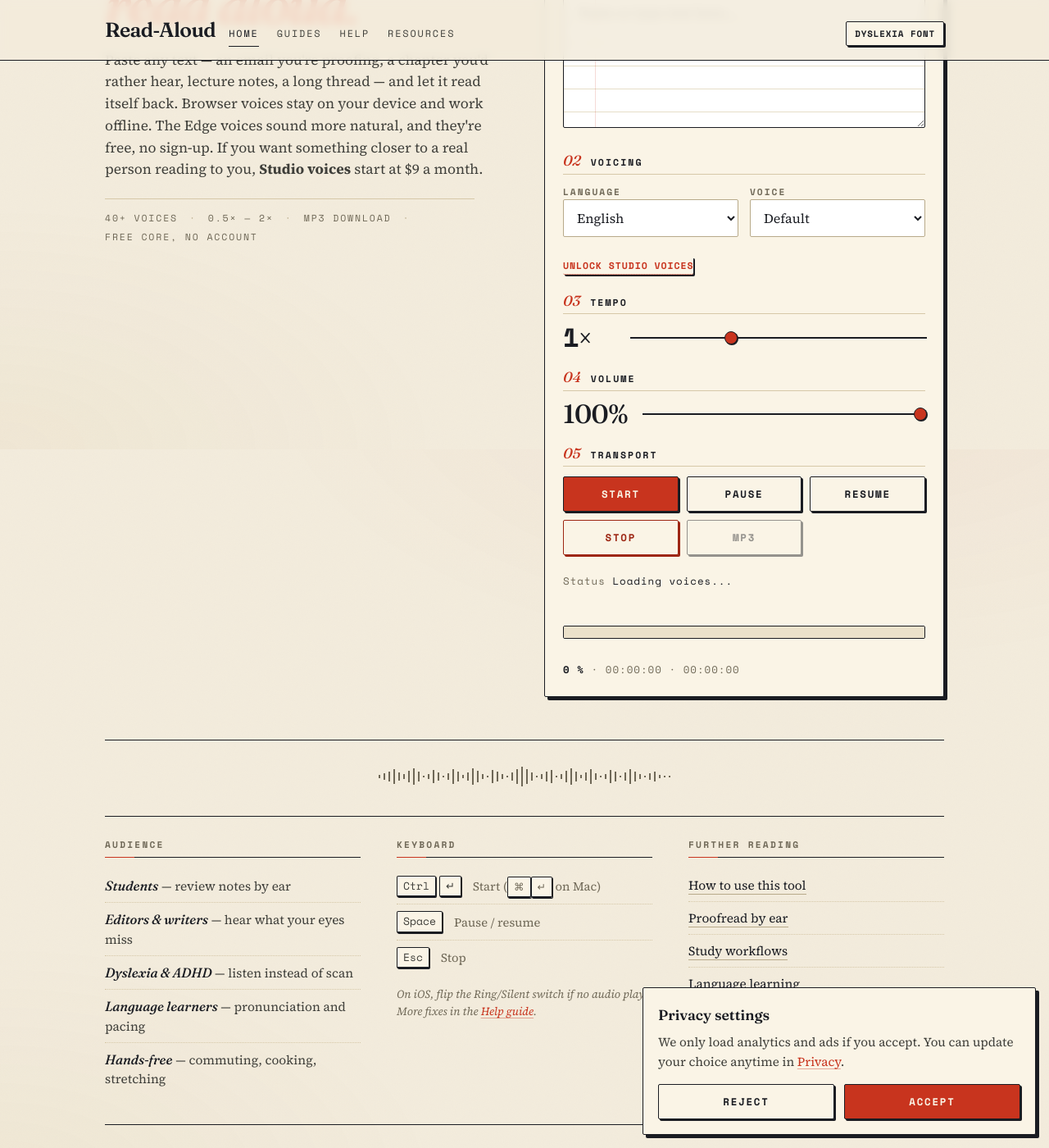
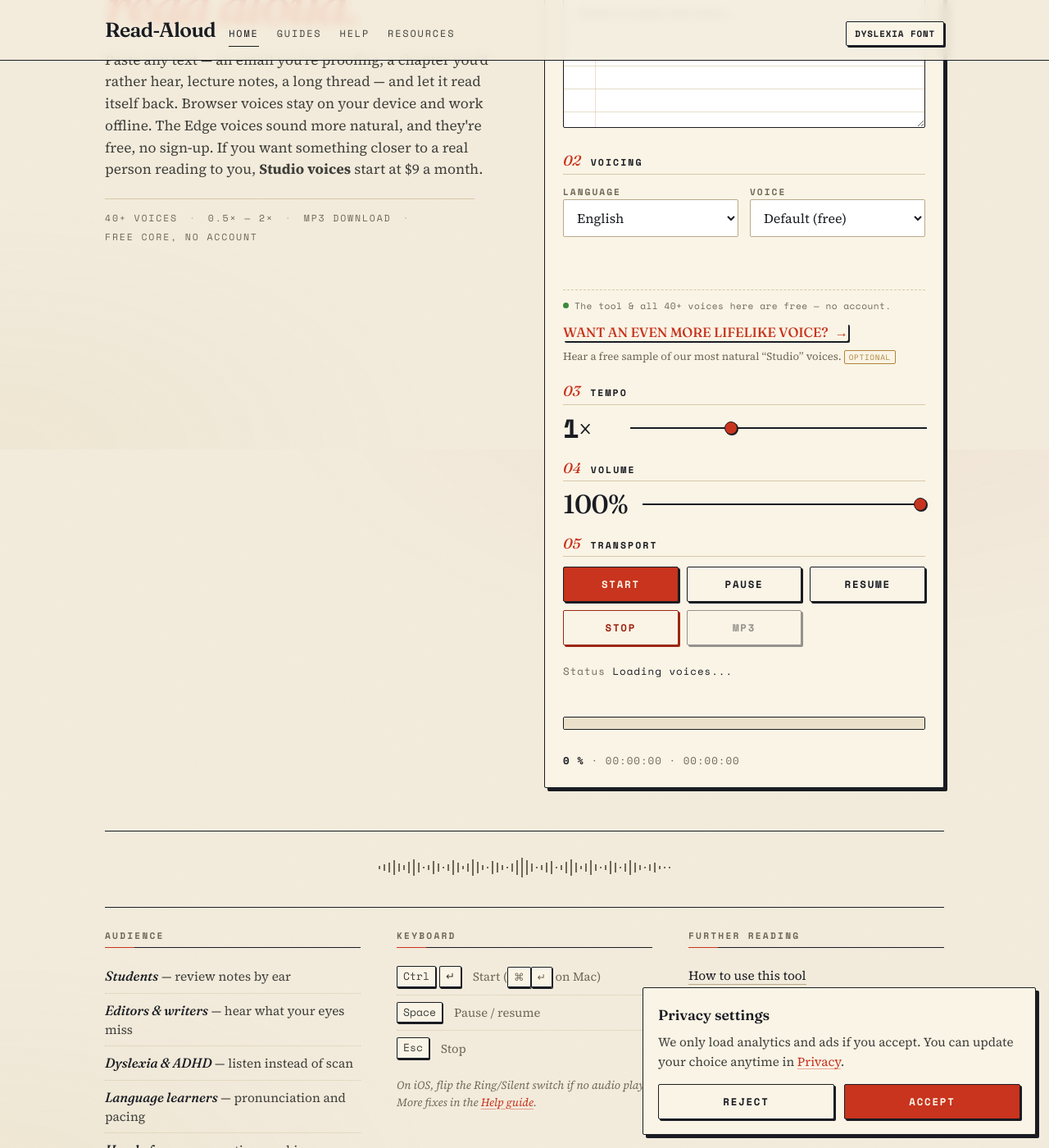
Before and after one commit to ndaly111/read-aloud, a Jekyll site: the page index.html, which Jekyll copies as it is, in a window 1280 px wide and 1400 px high, scrolled down 352 px. Shown: the whole window at 82% size. Built offline with Jekyll 4.4.1, drawn with Linux system fonts in a browser that asks for light colours.

Commit message:
Studio CTA clarity: make "tool is free, Studio optional" unmistakable
Visitors were reading the prominent "$9.99 / Unlock Studio voices" control
as "the whole tool is paid" and bouncing. Three coordinated surfaces:

- Voice picker: free-reassurance line + reworded CTA ("Want an even more
  lifelike voice?"), Default labeled "(free)", Studio optgroup marked
  "(optional upgrade)".
- Play-on-Studio: no longer ambushes with the pricing modal; plays the free
  cached sample + an inline nudge. Modal opens only on explicit intent.
- Plans modal: "Optional upgrade" eyebrow + "Read-Aloud stays free"
  reassurance banner; caps reframed as audio-time; "Most popular" on pro.

No pricing, API, or per-visitor character-cost changes. Reversible.

Co-Authored-By: Claude Opus 4.8 (1M context) <noreply@anthropic.com>

```diff
--- a/index.html
+++ b/index.html
@@ -9,7 +9,7 @@
 <meta name="description" content="Free text-to-speech tool with premium neural voices. Paste text, pick a voice and speed, and listen instantly. Browser voices work offline; premium voices offer natural sound.">
 
 <!-- ——— Retro CSS ——— -->
-  <link rel="stylesheet" href="/styles.css?v=20260601a">
+  <link rel="stylesheet" href="/styles.css?v=20260609a">
   <script src="/cookie-consent.js" defer></script>
 </head>
 
@@ -84,13 +84,17 @@
               <div class="control-row">
                 <label>Language <select id="lang"></select></label>
                 <label>Voice
-                  <select id="voice"><option value="-1">Default</option></select>
+                  <select id="voice"><option value="-1">Default (free)</option></select>
                 </label>
               </div>
               <div class="voice-premium-row">
                 <button type="button" id="previewBtn" class="preview-btn" hidden>Hear a sample</button>
-                <button type="button" id="upgradeBtn" class="upgrade-link">Unlock Studio voices</button>
                 <span id="licenseStatus" class="license-status" hidden></span>
+              </div>
+              <div class="studio-offer">
+                <p class="free-flag"><span class="free-dot"></span>The tool &amp; all 40+ voices here are free — no account.</p>
+                <button type="button" id="upgradeBtn" class="studio-cta">Want an even more lifelike voice? <span class="cta-arr">→</span></button>
+                <p class="studio-offer-sub">Hear a free sample of our most natural &ldquo;Studio&rdquo; voices. <span class="tag-opt">optional</span></p>
               </div>
             </div>
 
@@ -266,12 +270,11 @@
 <div id="upgradeModal" class="modal-overlay" hidden>
   <div class="modal-card" role="dialog" aria-modal="true" aria-labelledby="upgradeTitle">
     <button type="button" class="modal-close" id="upgradeClose" aria-label="Close">×</button>
-    <p class="panel-eyebrow">Studio Voices</p>
+    <p class="panel-eyebrow">Optional upgrade</p>
     <h2 id="upgradeTitle" class="modal-title">Voices that sound like <em>people.</em></h2>
+    <p class="reassure-banner"><span class="free-dot"></span><span><strong>Read-Aloud stays free.</strong> The tool and every Edge voice cost nothing. These plans only add our most lifelike &ldquo;Studio&rdquo; narration. Cancel anytime.</span></p>
     <p class="modal-lede">
-      These are the best voices we have — close enough to a real narrator that you stop noticing
-      it's a machine. The browser and Edge voices stay <strong>free</strong>. A Studio plan unlocks
-      these, with a monthly character limit. Cancel whenever.
+      Studio voices are close enough to a real narrator that you stop noticing it's a machine.
     </p>
     <div class="tier-grid" id="tierGrid"><p class="muted">Loading plans…</p></div>
     <div class="key-paste">
@@ -344,7 +347,7 @@ mespeak.loadVoice("https://cdn.jsdelivr.net/npm/mespeak@2.0.2/voices/en/en.json"
 </script>
 
 <!-- main logic -->
-<script src="readaloud.js?v=20260601a"></script>
+<script src="readaloud.js?v=20260609a"></script>
 
 <!-- visit counter + goal fill -->
 <script>
--- a/readaloud.js
+++ b/readaloud.js
@@ -273,7 +273,7 @@ function populateVoiceSel() {
   const studioLicensed = license && license.status === 'active';
   if (studioVoices.length) {
     const studioGroup = document.createElement('optgroup');
-    studioGroup.label = studioLicensed ? 'Studio Voices' : 'Studio Voices — subscribe to use';
+    studioGroup.label = studioLicensed ? 'Studio Voices' : '— Studio voices (optional upgrade) —';
     studioVoices.forEach(v => {
       const opt = document.createElement('option');
       opt.value = `studio:${v.id}`;
@@ -383,11 +383,13 @@ function startSpeak() {
 
   if (voiceType === 'studio') {
     if (!(license && license.status === 'active')) {
-      // Unlicensed: don't generate — nudge to subscribe (they can still preview).
+      // Unlicensed: don't ambush with the pricing modal. Play the free cached
+      // sample of the selected Studio voice and show an inline nudge instead.
       isSpeaking = false;
       updateControls();
       setStatus('Ready');
-      openUpgrade();
+      playSample();
+      showStudioNudge('sample');
       return;
     }
     useStudioSpeech(voiceId);
@@ -1195,14 +1197,18 @@ async function playSample() {
 /* ========== STUDIO CONVERSION NUDGE ========== */
 // Shown after a free playback finishes, to unlicensed users. Offers a free
 // cached Studio sample (no per-visitor character cost) and the plans.
-function showStudioNudge() {
+function showStudioNudge(mode) {
   const el = $('studioNudge');
   if (!el) return;
   const eligible = studioVoices.length && !(license && license.status === 'active');
   if (!eligible) { el.hidden = true; return; }
-  el.innerHTML = 'That was a computer voice. Studio voices sound far more natural — '
-    + '<button type="button" class="nudge-btn" id="nudgeSample">Hear a Studio sample</button> '
-    + '<button type="button" class="nudge-btn" id="nudgePlans">See plans</button>';
+  const intro = mode === 'sample'
+    ? "<strong>That's a Studio voice — here's a free sample.</strong> The free voices above play "
+      + 'your full text instantly. Studio is an optional upgrade for the most lifelike narration.'
+    : 'That was a computer voice. Studio voices sound far more natural.';
+  el.innerHTML = intro + ' '
+    + '<button type="button" class="nudge-btn" id="nudgeSample">▶ Hear free sample</button> '
+    + '<button type="button" class="nudge-btn nudge-btn--ghost" id="nudgePlans">See plans</button>';
   el.hidden = false;
   const s = $('nudgeSample'); if (s) s.onclick = playSample;
   const p = $('nudgePlans'); if (p) p.onclick = openUpgrade;
@@ -1239,12 +1245,20 @@ async function loadTiers() {
     grid.innerHTML = '';
     tiers.forEach(t => {
       const price = t.amount_cents != null ? `$${(t.amount_cents / 100).toFixed(0)}` : '—';
+      const cap = t.cap || 0;
+      // ~900 characters ≈ one minute of spoken audio — frame the cap as a benefit.
+      const mins = Math.round(cap / 900);
+      const audio = mins >= 90 ? `~${(mins / 60).toFixed(1)} hrs of audio`
+                              : `~${Math.max(5, Math.round(mins / 5) * 5)} min of audio`;
+      const popular = t.plan === 'pro';
       const card = document.createElement('div');
-      card.className = 'tier-card';
+      card.className = 'tier-card' + (popular ? ' tier-card--popular' : '');
       card.innerHTML =
+        (popular ? '<span class="tier-flag">Most popular</span>' : '') +
         `<p class="tier-name">${t.plan}</p>` +
         `<p class="tier-price">${price}<span>/${t.interval}</span></p>` +
-        `<p class="tier-cap">${(t.cap || 0).toLocaleString()} characters / month</p>` +
+        `<p class="tier-cap"><span class="tier-cap-big">${audio}</span>` +
+          `<span class="tier-cap-exact">${cap.toLocaleString()} characters / month</span></p>` +
         `<button type="button" class="btn tier-btn">Choose ${t.plan}</button>`;
       card.querySelector('button').onclick = (e) => startCheckout(t.price_id, e.currentTarget);
       grid.appendChild(card);
--- a/styles.css
+++ b/styles.css
@@ -1832,6 +1832,120 @@ html.dyslexia .hero-lede {
   font-style: italic;
 }
 
+/* ---- Studio offer (voice picker) — free-first framing ---- */
+.studio-offer {
+  margin-top: 10px;
+  border-top: 1px dashed var(--rule-soft);
+  padding-top: 10px;
+}
+.free-flag {
+  display: flex;
+  align-items: center;
+  gap: 7px;
+  font-family: var(--font-mono);
+  font-size: 0.7rem;
+  letter-spacing: 0.04em;
+  color: var(--ink-faded);
+  margin: 0 0 8px;
+}
+.free-dot {
+  width: 7px;
+  height: 7px;
+  border-radius: 50%;
+  background: #3c8a3c;
+  flex: none;
+}
+.studio-cta {
+  font-family: var(--font-display);
+  font-weight: 500;
+  font-size: 1.02rem;
+  letter-spacing: -0.01em;
+  color: var(--vermilion);
+  background: none;
+  border: none;
+  cursor: pointer;
+  padding: 0;
+  text-align: left;
+}
+.studio-cta:hover { color: var(--vermilion-dark); }
+.studio-cta .cta-arr { font-family: var(--font-body); }
+.studio-offer-sub {
+  margin: 5px 0 0;
+  font-size: 0.82rem;
+  color: var(--ink-faded);
+}
+.tag-opt {
+  font-family: var(--font-mono);
+  font-size: 0.58rem;
+  letter-spacing: 0.08em;
+  text-transform: uppercase;
+  color: var(--ochre);
+  border: 1px solid var(--ochre);
+  border-radius: 2px;
+  padding: 1px 5px;
+  white-space: nowrap;
+}
+
+/* ---- Modal: free reassurance banner ---- */
+.reassure-banner {
+  display: flex;
+  gap: 9px;
+  align-items: flex-start;
+  font-family: var(--font-mono);
+  font-size: 0.74rem;
+  line-height: 1.5;
+  letter-spacing: 0.01em;
+  color: var(--ink);
+  background: #eaf3e6;
+  border: 1px solid #b9d3ad;
+  border-radius: 2px;
+  padding: 9px 11px;
+  margin: 0 0 16px;
+}
+.reassure-banner .free-dot { margin-top: 4px; }
+.reassure-banner strong { color: var(--ink); }
+
+/* ---- Tier cards: benefit framing + popular anchor ---- */
+.tier-card { position: relative; }
+.tier-card--popular { box-shadow: var(--shadow); }
+.tier-flag {
+  position: absolute;
+  top: -10px;
+  left: 50%;
+  transform: translateX(-50%);
+  font-family: var(--font-mono);
+  font-size: 0.58rem;
+  font-weight: 700;
+  letter-spacing: 0.06em;
+  text-transform: uppercase;
+  background: var(--vermilion);
+  color: var(--paper-bright);
+  padding: 2px 8px;
+  white-space: nowrap;
+}
+.tier-cap-big {
+  display: block;
+  font-family: var(--font-display);
+  font-weight: 500;
+  font-size: 0.98rem;
+  color: var(--ink);
+}
+.tier-cap-exact {
+  display: block;
+  font-family: var(--font-mono);
+  font-size: 0.62rem;
+  letter-spacing: 0.02em;
+  color: var(--ink-faded);
+  margin-top: 2px;
+}
+
+/* ---- Nudge: ghost (secondary) button ---- */
+.nudge-btn--ghost {
+  background: var(--paper-bright);
+  color: var(--ink);
+}
+.nudge-btn--ghost:hover { background: var(--paper-deep); }
+
 @media (max-width: 640px) {
   .modal-card { padding: 24px 18px 20px; }
   .modal-title { font-size: 1.45rem; }
```
